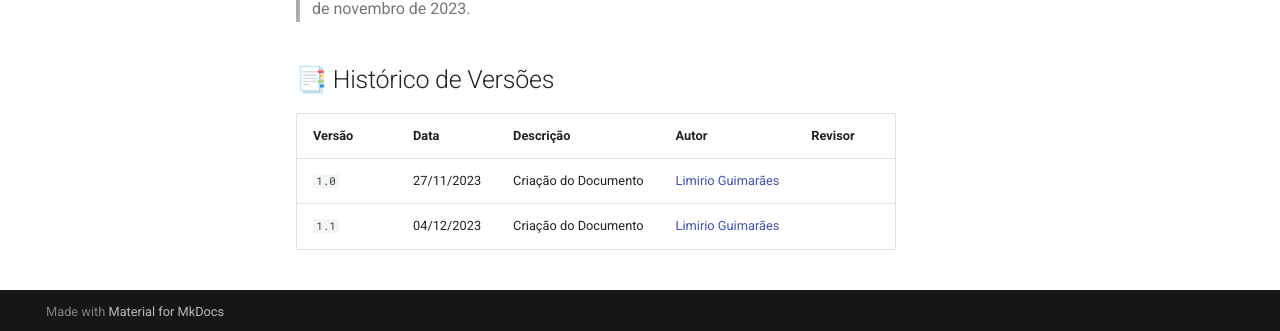
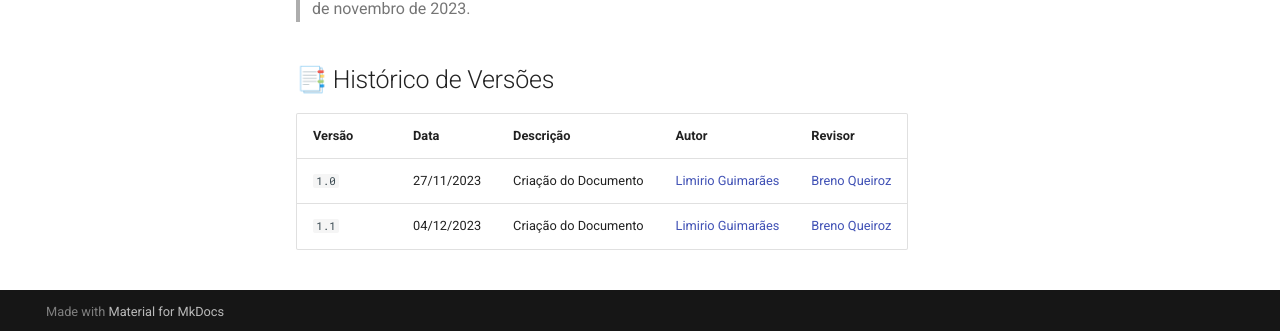
Before and after one commit to Requisitos-de-Software/2023.2-Carteira_Digital_de_Transito, an MkDocs documentation site: the page built from docs/verificacao/grupo2/modelagemAgil/HistoriaUsuario.md, in a window 1280 px wide and 900 px high, scrolled down 2580 px. Shown: the part 566-897 px from the top of the window. Built offline with MkDocs 1.6.1 and Material for MkDocs 9.7.7, drawn with Linux system fonts in a browser that asks for light colours.

Commit message:
add revisor

```diff
--- a/docs/verificacao/grupo2/modelagemAgil/HistoriaUsuario.md
+++ b/docs/verificacao/grupo2/modelagemAgil/HistoriaUsuario.md
@@ -136,5 +136,5 @@ Fonte: [Limirio Guimarães](https://github.com/LimirioGuimaraes)
 
 | Versão |    Data    |       Descrição      | Autor                |   Revisor   |
 | ------ | ---------- | -------------------- | ---------------------| ----------- |
-| `1.0`  | 27/11/2023 | Criação do Documento | [Limirio Guimarães](https://github.com/LimirioGuimaraes)| |
-| `1.1`  | 04/12/2023 | Criação do Documento | [Limirio Guimarães](https://github.com/LimirioGuimaraes)| |
+| `1.0`  | 27/11/2023 | Criação do Documento | [Limirio Guimarães](https://github.com/LimirioGuimaraes)| [Breno Queiroz](https://github.com/brenob6)|
+| `1.1`  | 04/12/2023 | Criação do Documento | [Limirio Guimarães](https://github.com/LimirioGuimaraes)| [Breno Queiroz](https://github.com/brenob6)|
```
